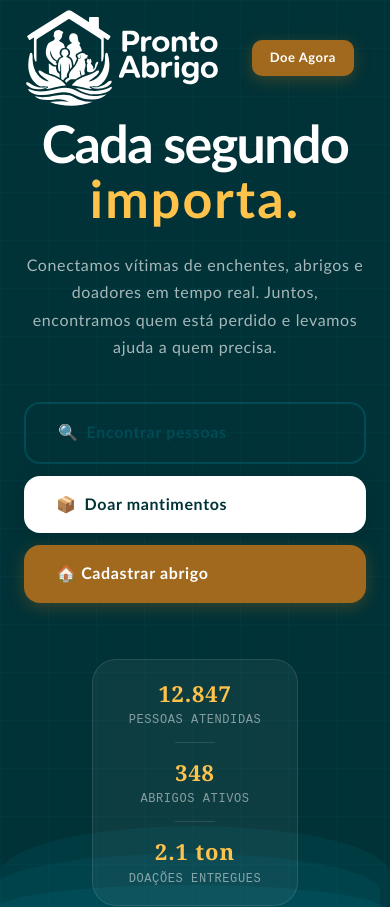
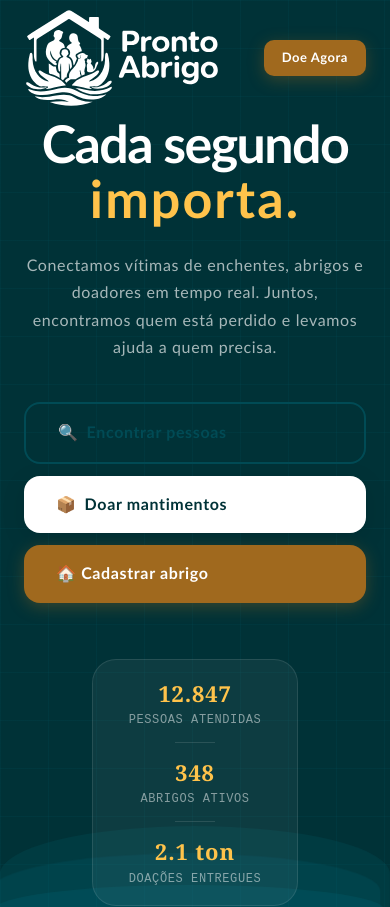
Before and after one commit to ffabbio615/pronto-abrigo-frontend, a React (Vite) app: page / in a window 390 px wide. Shown: the top 907 px of the page. Built offline with nearby package versions, Linux system fonts and the light colour scheme; no server answers.

Commit message:
Melhoria na organização do código, ajuste do scroll top para mobile e do alinhamento horizontal da navbar.

```diff
--- a/src/pages/landing/LandingPage.scss
+++ b/src/pages/landing/LandingPage.scss
@@ -465,11 +465,13 @@ h1, h2, h3, h4 {
   align-items: center;
   padding: 0 32px;
 }
+
 .hero__stat strong {
   font-size: 28px;
   color: var(--yellow-bright);
   font-family: Georgia, serif;
 }
+
 .hero__stat span {
   font-size: 12px;
   color: rgba(255,255,255,0.5);
@@ -529,6 +531,7 @@ h1, h2, h3, h4 {
   border: 1px solid rgba(0,0,0,0.05);
   transition: all 0.3s ease;
 }
+
 .about__card:hover {
   transform: translateY(-4px);
   box-shadow: var(--shadow-md);
@@ -581,6 +584,7 @@ h1, h2, h3, h4 {
   outline: none;
   transition: border-color 0.2s;
 }
+
 .search-bar__input::placeholder { color: rgba(255,255,255,0.35); }
 .search-bar__input:focus { border-color: var(--teal-bright); }
 
@@ -591,6 +595,7 @@ h1, h2, h3, h4 {
   font-size: 18px;
   transition: color 0.2s;
 }
+
 .search-bar__clear:hover { color: white; }
 
 .missing__grid {
@@ -613,6 +618,7 @@ h1, h2, h3, h4 {
   transition: all 0.2s ease;
   color: var(--white);
 }
+
 .person-card:hover {
   background: rgba(255,255,255,0.10);
   border-color: rgba(0, 165, 195, 0.3);
@@ -635,6 +641,7 @@ h1, h2, h3, h4 {
   flex-direction: column;
   gap: 3px;
 }
+
 .person-card__info strong { font-size: 16px; }
 .person-card__info span { font-size: 13px; color: rgba(255,255,255,0.55); }
 
@@ -672,6 +679,7 @@ h1, h2, h3, h4 {
   transition: all 0.2s;
   font-family: inherit;
 }
+
 .filter-btn.active, .filter-btn:hover {
   background: var(--blue);
   border-color: var(--blue);
@@ -698,6 +706,7 @@ h1, h2, h3, h4 {
   flex-direction: column;
   gap: 14px;
 }
+
 .shelter-card:hover { transform: translateY(-3px); box-shadow: var(--shadow-md); }
 .shelter-card--closed { opacity: 0.55; }
 
@@ -729,6 +738,7 @@ h1, h2, h3, h4 {
   border-radius: 100px;
   overflow: hidden;
 }
+
 .capacity-bar__fill {
   height: 100%;
   border-radius: 100px;
@@ -741,6 +751,7 @@ h1, h2, h3, h4 {
   flex-direction: column;
   gap: 6px;
 }
+
 .shelter-card__capacity span {
   font-size: 12px;
   color: var(--medium-gray);
@@ -764,6 +775,7 @@ h1, h2, h3, h4 {
   border-radius: 100px;
   text-transform: uppercase;
 }
+
 .need-tag--lg { font-size: 12px; padding: 5px 14px; }
 
 .shelters__footer { text-align: center; margin-top: 8px; }
@@ -910,6 +922,7 @@ h1, h2, h3, h4 {
   padding: 64px 24px;
   color: $neutral-color-dark-gray;
 }
+
 .donations__hint-icon { font-size: 64px; margin-bottom: 16px; opacity: 0.4; }
 .donations__hint p { font-size: 18px; }
 
@@ -1117,6 +1130,7 @@ h1, h2, h3, h4 {
   position: relative;
   transition: all 0.25s;
 }
+
 .story-card:hover { transform: translateY(-4px); box-shadow: var(--shadow-lg); }
 
 .story-card--featured {
@@ -1152,6 +1166,7 @@ h1, h2, h3, h4 {
   line-height: 1.65;
   margin-bottom: 24px;
 }
+
 .story-card--featured .story-card__detail { color: rgba(255,255,255,0.6); }
 
 .story-card__author {
@@ -1161,6 +1176,7 @@ h1, h2, h3, h4 {
   padding-top: 20px;
   border-top: 1px solid rgba(0,0,0,0.06);
 }
+
 .story-card--featured .story-card__author { border-top-color: rgba(255,255,255,0.1); }
 
 .story-card__avatar {
@@ -1182,6 +1198,7 @@ h1, h2, h3, h4 {
   flex-direction: column;
   gap: 2px;
 }
+
 .story-card__author strong { font-size: 14px; }
 .story-card__author span { font-size: 12px; color: var(--medium-gray); }
 .story-card--featured .story-card__author span { color: rgba(255,255,255,0.5); }
@@ -1202,6 +1219,7 @@ h1, h2, h3, h4 {
   border: 1px solid rgba(0,0,0,0.05);
   transition: all 0.25s;
 }
+
 .prevention-card:hover { transform: translateY(-3px); box-shadow: var(--shadow-md); }
 
 .prevention-card__icon { font-size: 36px; margin-bottom: 14px; }
@@ -1269,6 +1287,7 @@ h1, h2, h3, h4 {
   color: rgba(255,255,255,0.4);
   font-family: 'Courier New', monospace;
 }
+
 .final-cta__note strong { color: rgba(255,255,255,0.7); }
 
 /* ─── MODAL ──────────────────────────────────────────────────────────────────── */
@@ -1320,6 +1339,7 @@ h1, h2, h3, h4 {
   @include font-config($fextraBold, $f14px, $fnormal, $neutral-color-dark-gray, 1);
   transition: all 0.2s;
 }
+
 .modal__close:hover { background: rgba(0,0,0,0.12); color: var(--black); }
 
 .modal__header {
@@ -1386,6 +1406,7 @@ h1, h2, h3, h4 {
   border-radius: var(--radius-sm);
   padding: 14px 18px;
 }
+
 .modal__description div { display: flex; flex-direction: column; gap: 2px; }
 .modal__description small { @include font-config($fregular, $f13px, $fnormal, $neutral-color-black, 1); }
 
@@ -1408,6 +1429,7 @@ h1, h2, h3, h4 {
   border-right: 1px solid rgba(0,0,0,0.07);
   gap: 4px;
 }
+
 .shelter-stat:last-child { border-right: none; }
 .shelter-stat strong { font-size: 24px; color: var(--blue-dark); }
 .shelter-stat span { font-size: 11px; color: var(--medium-gray); text-transform: uppercase; letter-spacing: 0.06em; font-family: 'Courier New', monospace; }
@@ -1559,7 +1581,6 @@ h1, h2, h3, h4 {
 }
 
 
-
 /* ─── FOOTER ─────────────────────────────────────────────────────────────────── */
 
 .footer {
@@ -1584,6 +1605,7 @@ h1, h2, h3, h4 {
     @include font-config($fbold, $f28px, $fnormal, $primary-color-yellow,1);
   }
 }
+
 .footer__brand p { font-size: 14px; color: rgba(255,255,255,0.4); max-width: 280px; line-height: 1.7; }
 
 .footer__links {
@@ -1597,6 +1619,7 @@ h1, h2, h3, h4 {
   flex-direction: column;
   gap: 10px;
 }
+
 .footer__links strong {
   font-size: 12px;
   text-transform: uppercase;
@@ -1605,17 +1628,20 @@ h1, h2, h3, h4 {
   font-family: 'Courier New', monospace;
   margin-bottom: 4px;
 }
+
 .footer__links a {
   font-size: 14px;
   color: rgba(255,255,255,0.6);
   transition: color 0.2s;
 }
+
 .footer__links a:hover { color: white; }
 
 .footer__bottom {
   text-align: center;
   padding: 20px 24px;
 }
+
 .footer__bottom p {
   font-size: 12px;
   color: rgba(255,255,255,0.25);
@@ -1636,6 +1662,9 @@ h1, h2, h3, h4 {
 @media (max-width: 768px) {
   :root { --section-v: 64px; }
 
+  .section{ scroll-margin-top: 80px; }
+
+  .navbar__inner{ justify-content: space-between;}
   .navbar__links { display: none; }
   .hero__stats { padding: 16px 20px; }
   .hero__stat { padding: 0 16px; }
```
